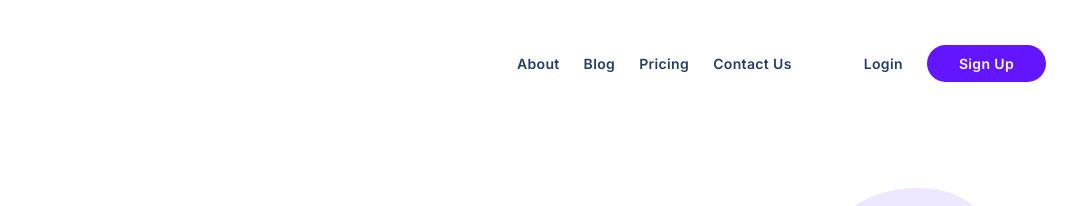
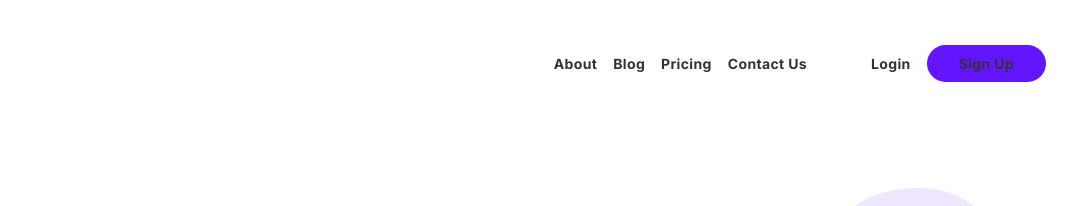
Before and after one commit to JasonKyker/FES-new-work, a plain HTML site: page index.html in a window 1280 px wide. Shown: the top 206 px of the page, 200-1280 px from the left. Drawn offline with Linux system fonts and the light colour scheme.

Commit message:
sixth commit

```diff
--- a/styles.css
+++ b/styles.css
@@ -1028,10 +1028,27 @@ footer {
   }
 }
 
+@media (min-width: 768px) {
+  .nav__links {
+    display: flex;
+    gap: 1rem;
+  }
+}
+
 .menu--open .modal {
   visibility: visible;
   opacity: 1;
   transform: translateX(0);
+}
+
+.nav__links a {
+  text-decoration: none;
+  color: #333;
+  font-weight: bold;
+}
+
+.nav__links {
+  align-items: center;
 }
 
 .modal {
```
